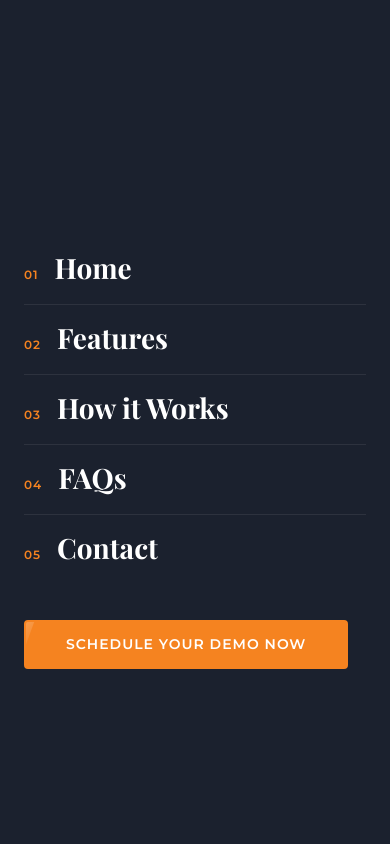
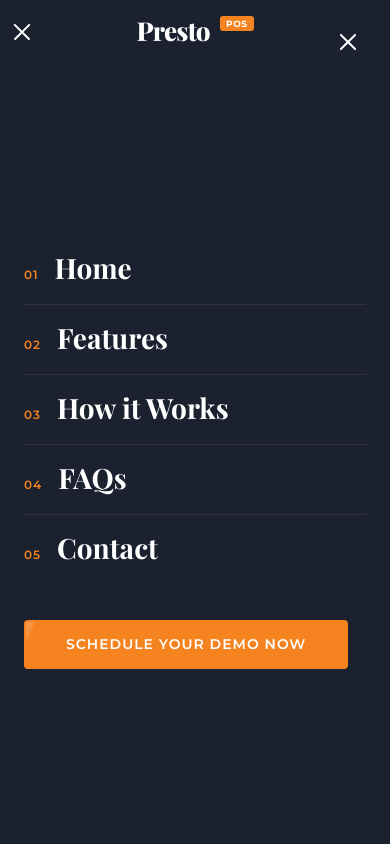
Before and after one commit to frederickamoakoatta/presto-website, a React (Vite) app: page / in a window 390 px wide. Both pictures are taken after a click on the button 22 px from the left and 32 px from the top of the page. Shown: the top 844 px of the page. Built offline with nearby package versions, Linux system fonts and the light colour scheme; a web font is replaced by a local one.

Commit message:
added toogle close icon

```diff
--- a/src/components/layout/Header.jsx
+++ b/src/components/layout/Header.jsx
@@ -93,6 +93,15 @@
         className={`nav-overlay${menuOpen ? ' is-open' : ''}`}
         aria-hidden={!menuOpen}
       >
+        <button
+          type="button"
+          className="nav-overlay-close"
+          onClick={closeMenus}
+          aria-label="Close menu"
+        >
+          <span aria-hidden="true" />
+          <span aria-hidden="true" />
+        </button>
         <nav className="nav-overlay-nav" aria-label="Mobile">
           <ul className="nav-overlay-list">
             {NAV_ITEMS.map((item, index) => (
--- a/src/index.css
+++ b/src/index.css
@@ -1616,7 +1616,7 @@
     color: var(--presto-black);
   }
 
-  header.is-menu-open nav.navbar {
+  header.is-menu-open nav.navbar.bootsnav.navbar-fixed {
     background: transparent !important;
     border-color: transparent !important;
     box-shadow: none !important;
@@ -1700,6 +1700,38 @@
     pointer-events: auto;
   }
 
+  .nav-overlay-close {
+    position: absolute;
+    top: max(18px, env(safe-area-inset-top));
+    right: 18px;
+    z-index: 2;
+    display: inline-flex;
+    align-items: center;
+    justify-content: center;
+    width: 48px;
+    height: 48px;
+    padding: 0;
+    border: 0;
+    background: transparent;
+    cursor: pointer;
+  }
+
+  .nav-overlay-close span {
+    position: absolute;
+    width: 22px;
+    height: 2px;
+    border-radius: 2px;
+    background: #ffffff;
+  }
+
+  .nav-overlay-close span:first-child {
+    transform: rotate(45deg);
+  }
+
+  .nav-overlay-close span:last-child {
+    transform: rotate(-45deg);
+  }
+
   .nav-overlay-list {
     list-style: none;
     margin: 0;
```
